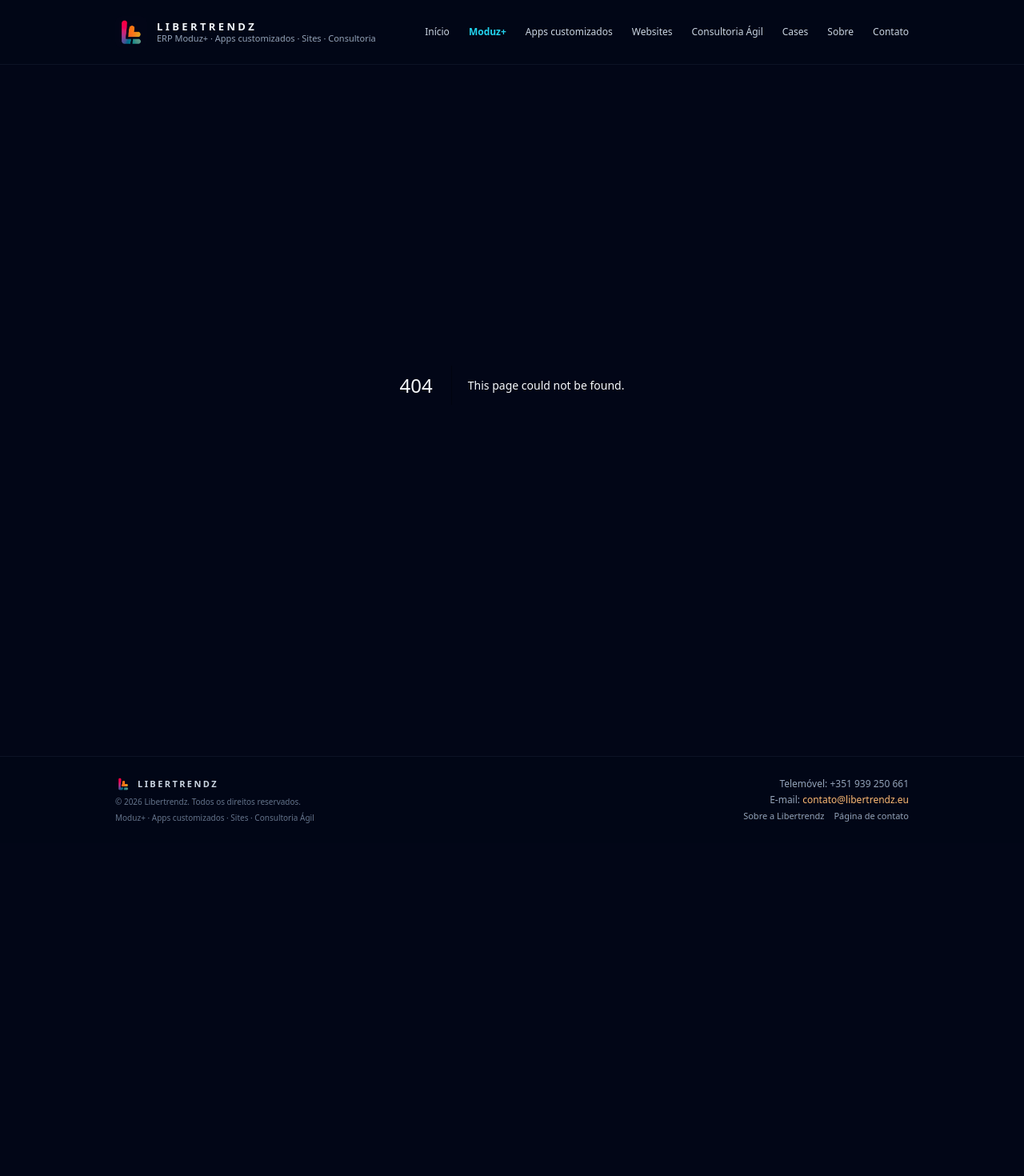
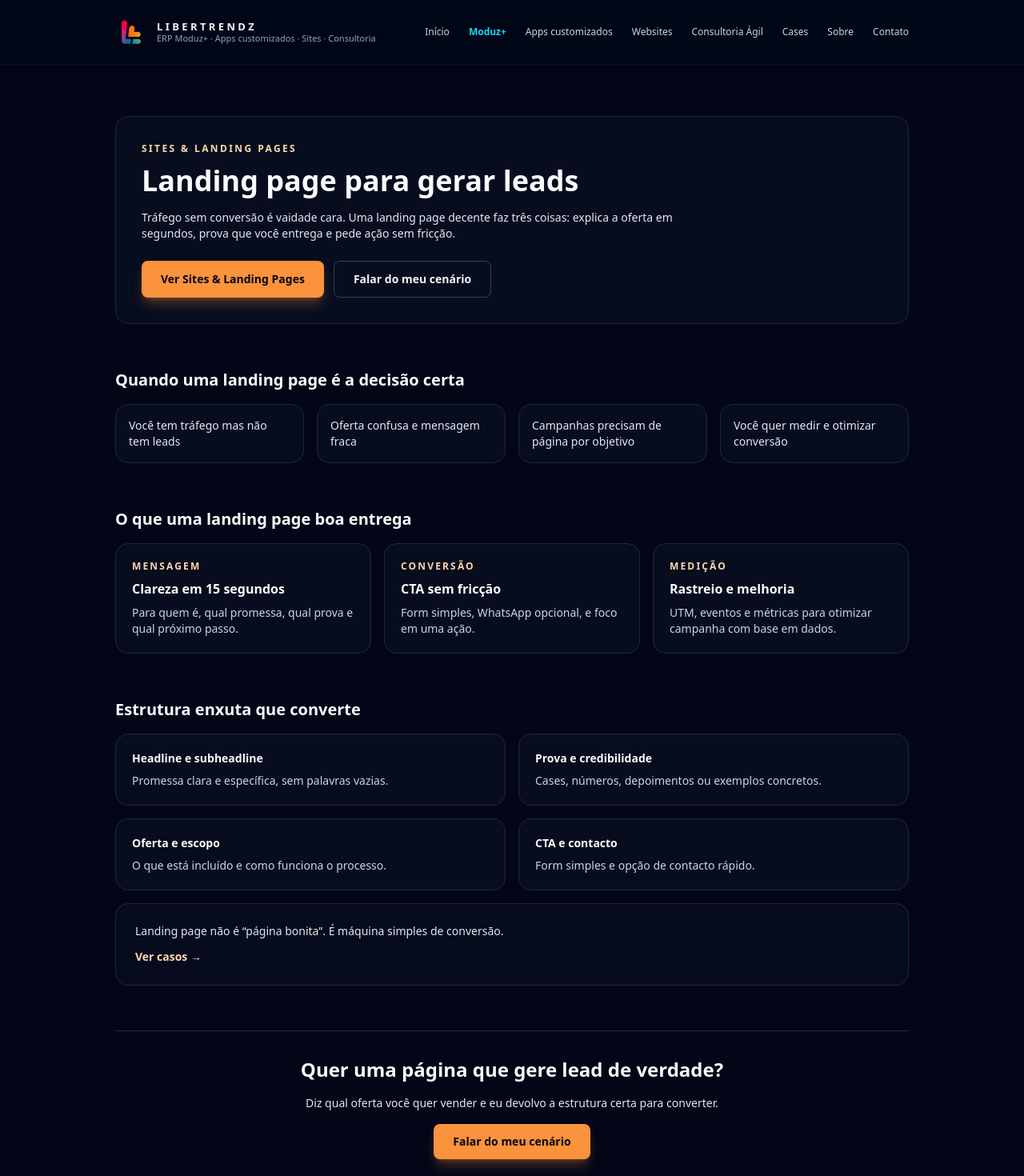
Before and after one commit to libertrendz/libertrendz-site, a Next.js app: page /solucoes/landing-page-gerar-leads in a window 1280 px wide. Before the commit this address had no page. Shown: the top 1470 px of the page at 80% size. Before the commit the page ends 1054 px from the top, so only its background shows below. Built offline with nearby package versions, Linux system fonts and the light colour scheme.

Commit message:
Create page.tsx

```diff
--- /dev/null
+++ b/app/solucoes/landing-page-gerar-leads/page.tsx
@@ -0,0 +1,156 @@
+export default function LandingPageGerarLeadsPage() {
+  return (
+    <main className="min-h-[calc(100vh-5rem)] bg-slate-950 text-slate-50">
+      <section className="container-page py-12 lg:py-16 space-y-14">
+        {/* HERO */}
+        <div className="rounded-2xl border border-slate-800 bg-slate-900/40 p-8">
+          <p className="text-xs font-semibold uppercase tracking-[0.2em] text-accent-300">
+            Sites & Landing Pages
+          </p>
+          <h1 className="mt-3 text-3xl font-bold leading-tight md:text-4xl">
+            Landing page para gerar leads
+          </h1>
+          <p className="mt-4 max-w-2xl text-sm text-slate-200">
+            Tráfego sem conversão é vaidade cara. Uma landing page decente faz três coisas:
+            explica a oferta em segundos, prova que você entrega e pede ação sem fricção.
+          </p>
+
+          <div className="mt-6 flex flex-wrap gap-3">
+            <a
+              href="/sites"
+              className="inline-flex items-center justify-center rounded-lg bg-accent-500 px-6 py-3 text-sm font-semibold text-slate-950 shadow-lg shadow-accent-500/30 transition hover:bg-accent-400"
+            >
+              Ver Sites & Landing Pages
+            </a>
+            <a
+              href="/contato"
+              className="inline-flex items-center justify-center rounded-lg border border-slate-700 px-6 py-3 text-sm font-semibold text-slate-100 transition hover:border-slate-500 hover:bg-slate-900/60"
+            >
+              Falar do meu cenário
+            </a>
+          </div>
+        </div>
+
+        {/* QUANDO FAZ SENTIDO */}
+        <div className="space-y-4">
+          <h2 className="text-xl font-semibold text-slate-50">
+            Quando uma landing page é a decisão certa
+          </h2>
+
+          <div className="grid gap-4 md:grid-cols-2 lg:grid-cols-4">
+            {[
+              "Você tem tráfego mas não tem leads",
+              "Oferta confusa e mensagem fraca",
+              "Campanhas precisam de página por objetivo",
+              "Você quer medir e otimizar conversão",
+            ].map((t) => (
+              <div
+                key={t}
+                className="rounded-2xl border border-slate-800 bg-slate-900/40 p-4 text-sm text-slate-200"
+              >
+                {t}
+              </div>
+            ))}
+          </div>
+        </div>
+
+        {/* O QUE ENTREGAMOS */}
+        <div className="space-y-4">
+          <h2 className="text-xl font-semibold text-slate-50">
+            O que uma landing page boa entrega
+          </h2>
+
+          <div className="grid gap-4 md:grid-cols-3">
+            <div className="rounded-2xl border border-slate-800 bg-slate-900/40 p-5">
+              <p className="text-xs font-semibold uppercase tracking-[0.18em] text-accent-300">
+                Mensagem
+              </p>
+              <p className="mt-2 font-semibold text-slate-50">
+                Clareza em 15 segundos
+              </p>
+              <p className="mt-2 text-sm text-slate-300">
+                Para quem é, qual promessa, qual prova e qual próximo passo.
+              </p>
+            </div>
+
+            <div className="rounded-2xl border border-slate-800 bg-slate-900/40 p-5">
+              <p className="text-xs font-semibold uppercase tracking-[0.18em] text-accent-300">
+                Conversão
+              </p>
+              <p className="mt-2 font-semibold text-slate-50">
+                CTA sem fricção
+              </p>
+              <p className="mt-2 text-sm text-slate-300">
+                Form simples, WhatsApp opcional, e foco em uma ação.
+              </p>
+            </div>
+
+            <div className="rounded-2xl border border-slate-800 bg-slate-900/40 p-5">
+              <p className="text-xs font-semibold uppercase tracking-[0.18em] text-accent-300">
+                Medição
+              </p>
+              <p className="mt-2 font-semibold text-slate-50">
+                Rastreio e melhoria
+              </p>
+              <p className="mt-2 text-sm text-slate-300">
+                UTM, eventos e métricas para otimizar campanha com base em dados.
+              </p>
+            </div>
+          </div>
+        </div>
+
+        {/* ESTRUTURA EM CARDS */}
+        <div className="space-y-4">
+          <h2 className="text-xl font-semibold text-slate-50">
+            Estrutura enxuta que converte
+          </h2>
+
+          <div className="grid gap-4 md:grid-cols-2">
+            {[
+              { t: "Headline e subheadline", d: "Promessa clara e específica, sem palavras vazias." },
+              { t: "Prova e credibilidade", d: "Cases, números, depoimentos ou exemplos concretos." },
+              { t: "Oferta e escopo", d: "O que está incluído e como funciona o processo." },
+              { t: "CTA e contacto", d: "Form simples e opção de contacto rápido." },
+            ].map((x) => (
+              <div
+                key={x.t}
+                className="rounded-2xl border border-slate-800 bg-slate-900/40 p-5"
+              >
+                <p className="text-sm font-semibold text-slate-50">{x.t}</p>
+                <p className="mt-2 text-sm text-slate-300">{x.d}</p>
+              </div>
+            ))}
+          </div>
+
+          <div className="rounded-2xl border border-slate-800 bg-slate-900/35 p-6">
+            <p className="text-sm text-slate-200">
+              Landing page não é “página bonita”. É máquina simples de conversão.
+            </p>
+            <a
+              href="/cases"
+              className="mt-3 inline-block text-sm font-semibold text-accent-300 hover:text-accent-200"
+            >
+              Ver casos →
+            </a>
+          </div>
+        </div>
+
+        {/* CTA FINAL */}
+        <div className="pt-8 border-t border-slate-800 text-center space-y-4">
+          <h2 className="text-2xl font-semibold text-slate-50">
+            Quer uma página que gere lead de verdade?
+          </h2>
+          <p className="max-w-xl mx-auto text-sm text-slate-200">
+            Diz qual oferta você quer vender e eu devolvo a estrutura certa para converter.
+          </p>
+          <a
+            href="/contato"
+            className="inline-flex items-center justify-center rounded-lg bg-accent-500 px-6 py-3 text-sm font-semibold text-slate-950 shadow-lg shadow-accent-500/30 transition hover:bg-accent-400"
+          >
+            Falar do meu cenário
+          </a>
+        </div>
+      </section>
+    </main>
+  );
+}
```
